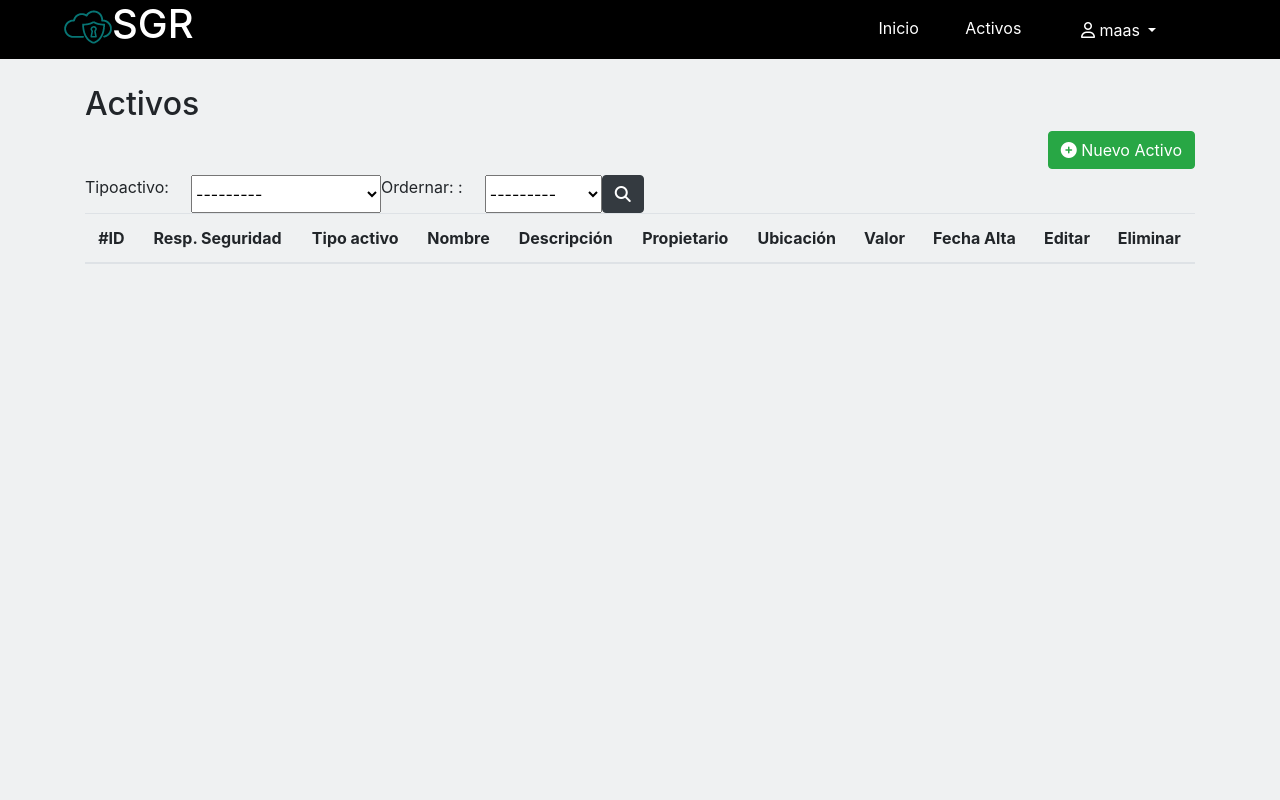
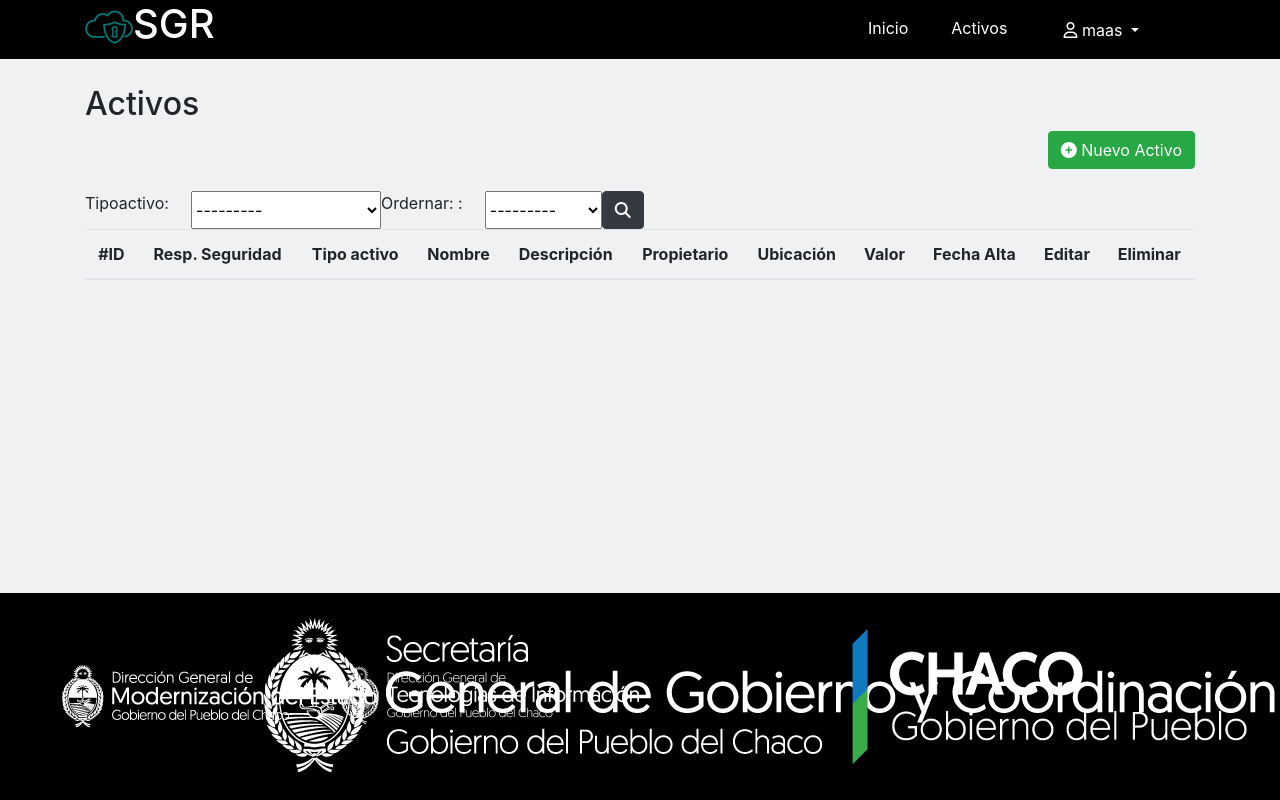
Before and after one commit to marceloagoston/djmcu, a Django app: page /activos/ in a window 1280 px wide. Run offline with Django 3.2, Linux system fonts and the light colour scheme; a user stored in the database is signed in; data comes from the database, SQL or seed files in the repository; both versions use the stored data as it was after the commit; lists and menus that the app fills with data are empty; parts of the project's set-up code (start-up, migrations or seed data) failed here and were passed over; some libraries are stand-ins or nearby versions.

Commit message:
responsive; added footer

```diff
--- a/static/css/base.css
+++ b/static/css/base.css
@@ -3,8 +3,14 @@
 	padding: 0;
 	text-decoration: none;
 }
+html{
+	height: 100%;
+}
 body{
 	background-color: #eff1f2;
+	min-height: 100%;
+	display: flex;
+	flex-direction: column;
 }
 header{
 	background: rgba(0,0,0,1);
@@ -48,7 +54,7 @@
 .izq{
 	display: flex;
 	justify-content: flex-end;
-	margin-bottom: .5%;
+	margin-bottom: 2%;
 }
 .link{
 	color: black;
@@ -93,6 +99,59 @@
     margin-bottom: .5rem;
     margin-right: 2%;
 	}
+.footg{
+	background-color: black;
+	margin: auto;
+	margin-bottom: 0;
+	width: 100%;
+}
+.foot{
+	display: flex;
+	justify-content: space-around;
+	align-items: center;
+	background-color: black;
+	padding-top: 2%;
+    padding-bottom: 2%;
+}
+
+.inn_foot{
+	width: 20%;
+	height: auto;
+	display: flex;
+	justify-content: center;
+	padding-right: 1%;
+}
+.rsp{
+	display: none;
+}
+.of{
+	overflow: auto;
+}
+@media screen and (max-width: 800px) {
+  .foot {
+    flex-direction: column;
+  }
+  .inn_foot{
+  	width: 40%;
+  	padding-top: 2%;
+  	padding-bottom: 2%;
+  }
+  .rsp{
+  	display: flex;
+  	justify-content: flex-end;
+  }
+  .nave{
+  	display: none;
+  }
+
+/*override boots*/
+  .dropdown-menu.show {
+    display: flex;
+    flex-direction: column;
+	background-color:#111;
+}
+
+}
 
 /*bootstrapoverride*/
 .btn-secondary {
@@ -166,6 +225,9 @@
 .pad3{
 	padding: 3%;
 }
+.mg_3{
+	margin-left: -1%;
+}
 
 /*Trabajo con texto*/
 .tcen{
--- a/templates/activos_detail.html
+++ b/templates/activos_detail.html
@@ -15,8 +15,8 @@
 	</form>
 </div>
 
-<ul>
-		<table class="table table-striped">
+<ul class="">
+		<table class="table table-striped tab_resp">
 		  <thead>
 		    <tr>
 		      <th scope="col">#ID</th>
--- a/templates/base.html
+++ b/templates/base.html
@@ -11,14 +11,13 @@
 	<link href="{% static 'css/base.css' %}" rel="stylesheet">
 </head>
 <body>
-	<header>
-		<div class="subhead">
+	<header class="">
+		<div class="subhead container">
 			<h1><a href="{% url 'home' %}"><img src="{% static 'favicon-01.png' %}">SGR</a></h1>
+
 			<div class="nave">
 				<a href="{% url 'home' %}">Inicio</a>
 				{% if user.is_authenticated %}
-					<!-- el de abajo deberia ser tipo de activos y adentro de cada tipo de activo estar listado los activos asi como lo veo ahora -->
-					<!-- aca abajo va tipoact -->
 					<a href="{% url 'lista_activos' %}">Activos</a>
 					<div class="dropdown">
 					  	<button class="btn btn-secondary dropdown-toggle" type="button" id="dropdownMenuButton" data-toggle="dropdown" aria-haspopup="true" aria-expanded="false">
@@ -32,14 +31,38 @@
 					<a href="{% url 'login' %}"><i class="fas fa-sign-out-alt"></i> Iniciar Sesión</a>
 				{% endif %}
 			</div>
+
+			<div class="dropdown dropleft rsp">
+			  <button class="btn btn-secondary " type="button" id="dropdownMenuButton" data-toggle="dropdown" aria-haspopup="true" aria-expanded="false"><i class="fas fa-bars icono"></i>
+			  </button>
+			  <div class="dropdown-menu" aria-labelledby="dropdownMenuButton">
+			    {% if user.is_authenticated %}
+					<a href="{% url 'lista_activos' %}">Activos</a>
+					  	<a href="{% url 'logout' %}"><i class="far fa-user"></i> {{user.username}}</a>
+					    <a href="{% url 'logout' %}"><i class="fas fa-sign-out-alt"></i> Cerrar Sesión</a>
+				{% else %}
+					<a href="{% url 'login' %}"><i class="fas fa-sign-out-alt"></i> Iniciar Sesión</a>
+				{% endif %}
+			  </div>
+			</div>
 		</div>
 	</header>
 
 
-	<section class="container">
+	<section class="container pw of">
 		{%block content%}
 		{%endblock content%}
 	</section>
+
+
+	<footer class="footg">
+		<div class="foot container">
+			<div class="inn_foot"><img src="{% static 'img/logo-dgme1.png' %}"></div>
+			<div class="inn_foot mg_3"><img src="{% static 'img/logo-dsti.png' %}"></div>
+			<div class="inn_foot"><img src="{% static 'img/logo-sggc.png' %}"></div>
+			<div class="inn_foot"><img src="{% static 'img/logo-chacogob.png' %}"></div>
+		</div>
+	</footer>
 
 	<script src="https://code.jquery.com/jquery-3.4.1.slim.min.js" integrity="sha384-J6qa4849blE2+poT4WnyKhv5vZF5SrPo0iEjwBvKU7imGFAV0wwj1yYfoRSJoZ+n" crossorigin="anonymous"></script>
 	<script src="https://cdn.jsdelivr.net/npm/popper.js@1.16.0/dist/umd/popper.min.js" integrity="sha384-Q6E9RHvbIyZFJoft+2mJbHaEWldlvI9IOYy5n3zV9zzTtmI3UksdQRVvoxMfooAo" crossorigin="anonymous"></script>
```
Also changed, not shown: db.sqlite3, static/img/logo-chacogob.png (added), static/img/logo-dgme1.png (added), static/img/logo-dsti.png (added), static/img/logo-sggc.png (added).
